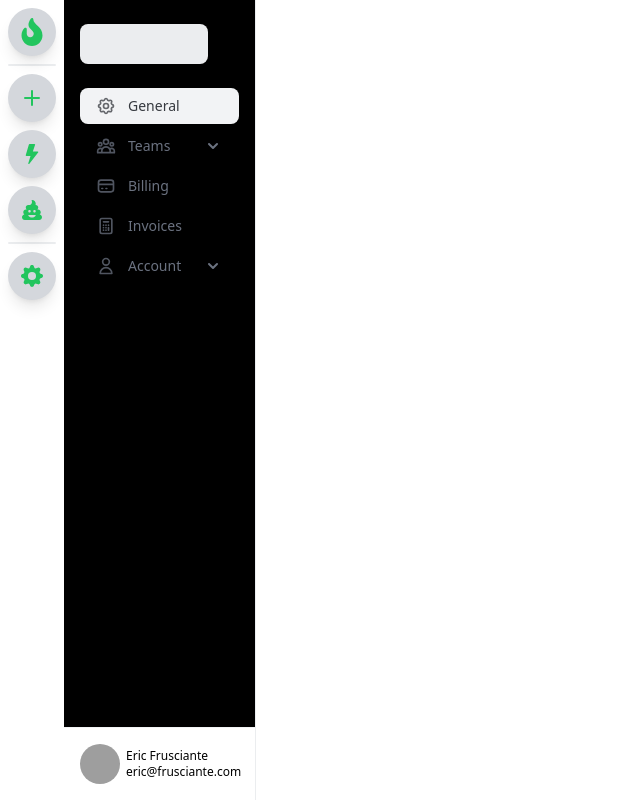
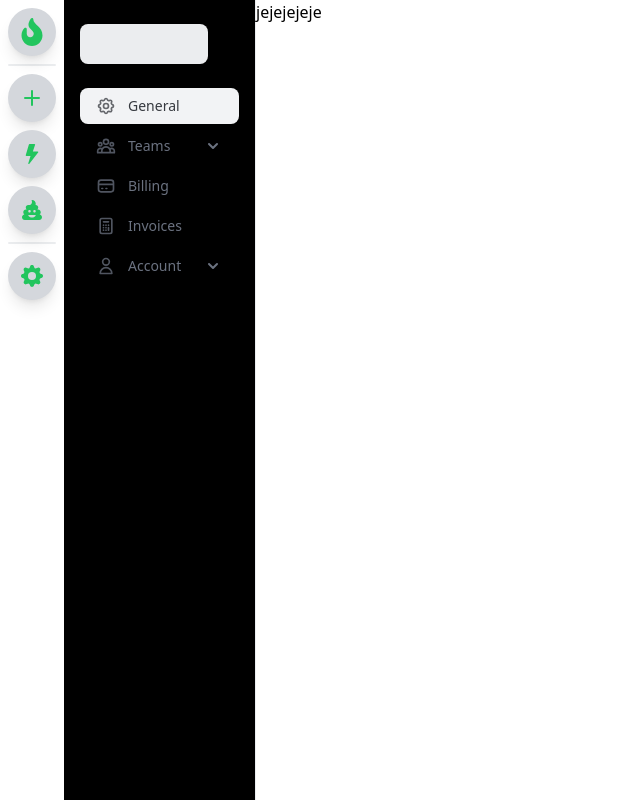
Before and after one commit to lucas-montes/TEA, a React (Vite) app: page / in a window 1280 px wide. Shown: the whole page, without its empty margins (0-640 px from the left). Built offline with nearby package versions, Linux system fonts and the light colour scheme; grey boxes are pictures that could not be loaded.

Commit message:
set content on the right side

```diff
--- a/src/App.tsx
+++ b/src/App.tsx
@@ -4,12 +4,12 @@ import SideBar from './components/SideBar/SideBar';
 
 const App = () => (
   <>
-    <div className="w-64">
+    <div className="flex-initial w-64">
       <SideBar />
     </div>
-    {/* <div className="w-auto">
+    <div className="flex-auto">
       <ContentContainer />
-    </div> */}
+    </div>
   </>
 );
 
--- a/src/components/AppContentBar/AppContentBar.tsx
+++ b/src/components/AppContentBar/AppContentBar.tsx
@@ -281,27 +281,6 @@ const AppContentBar = () => {
       </details>
     </nav>
   </div>
-
-  <div className="sticky inset-x-0 bottom-0 border-t border-gray-100">
-    <a
-      href="#"
-      className="flex items-center p-4 bg-white shrink-0 hover:bg-gray-50"
-    >
-      <img
-        alt="Man"
-        src="https://images.unsplash.com/photo-1600486913747-55e5470d6f40?ixlib=rb-1.2.1&ixid=MnwxMjA3fDB8MHxwaG90by1wYWdlfHx8fGVufDB8fHx8&auto=format&fit=crop&w=1770&q=80"
-        className="object-cover w-10 h-10 rounded-full"
-      />
-
-      <div className="ml-1.5">
-        <p className="text-xs">
-          <strong className="block font-medium">Eric Frusciante</strong>
-
-          <span> eric@frusciante.com </span>
-        </p>
-      </div>
-    </a>
-  </div>
 </div>
 
   );
--- a/src/components/ContentContainer/ContentContainer.tsx
+++ b/src/components/ContentContainer/ContentContainer.tsx
@@ -4,8 +4,8 @@ import { BsPlusCircleFill } from 'react-icons/bs';
 
 const ContentContainer = () => {
   return (
-    <div className="bg-blue-800">
-    {/* Information is displayed here */}
+    <div className="h-screen bg-gray">
+    <p>jejejejeje</p>
   </div>
   );
 };
--- a/src/main.tsx
+++ b/src/main.tsx
@@ -5,7 +5,7 @@ import "./style.css";
 
 ReactDOM.createRoot(document.getElementById("root") as HTMLElement).render(
   <React.StrictMode>
-    <div className="h-screen">
+    <div className="h-screen flex">
     <App />
     </div>
   </React.StrictMode>
```
